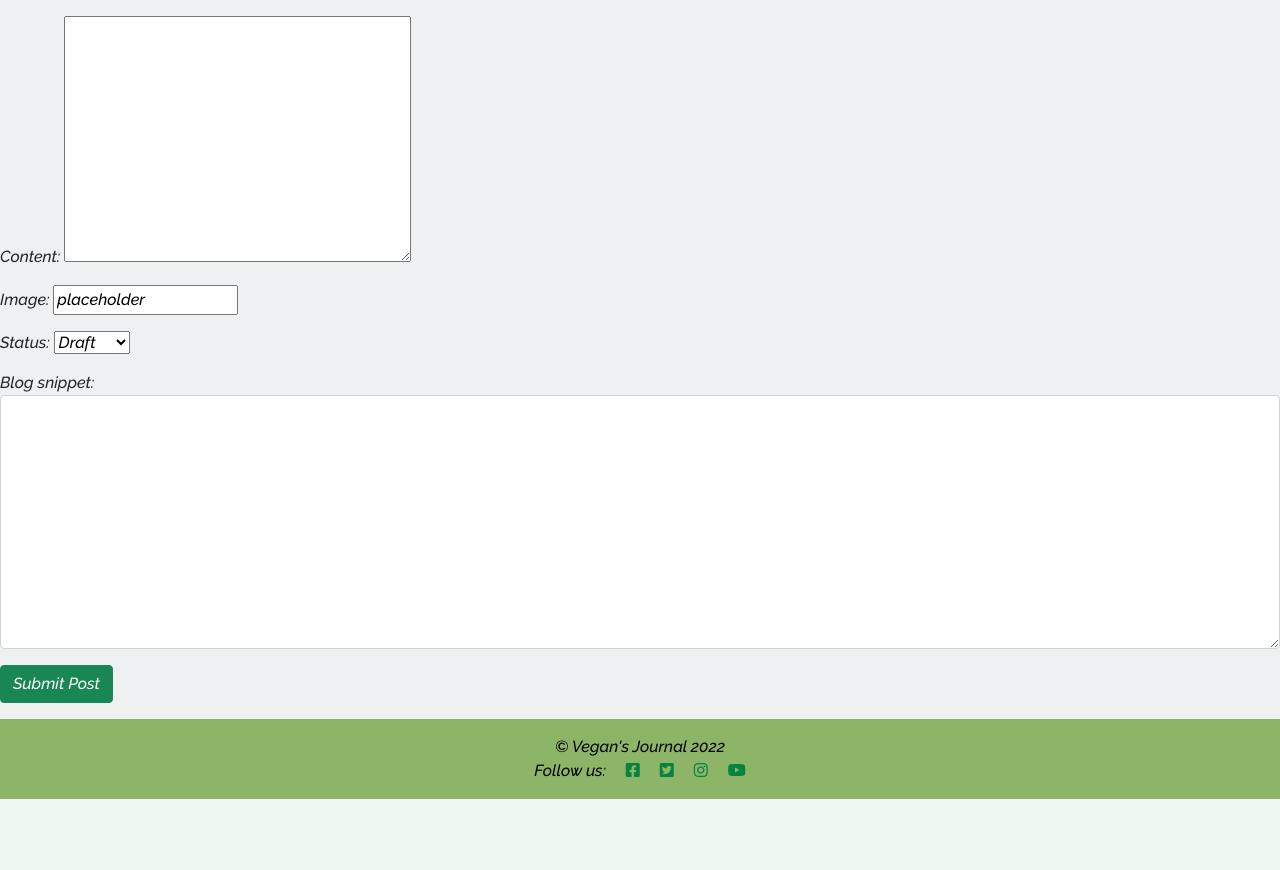
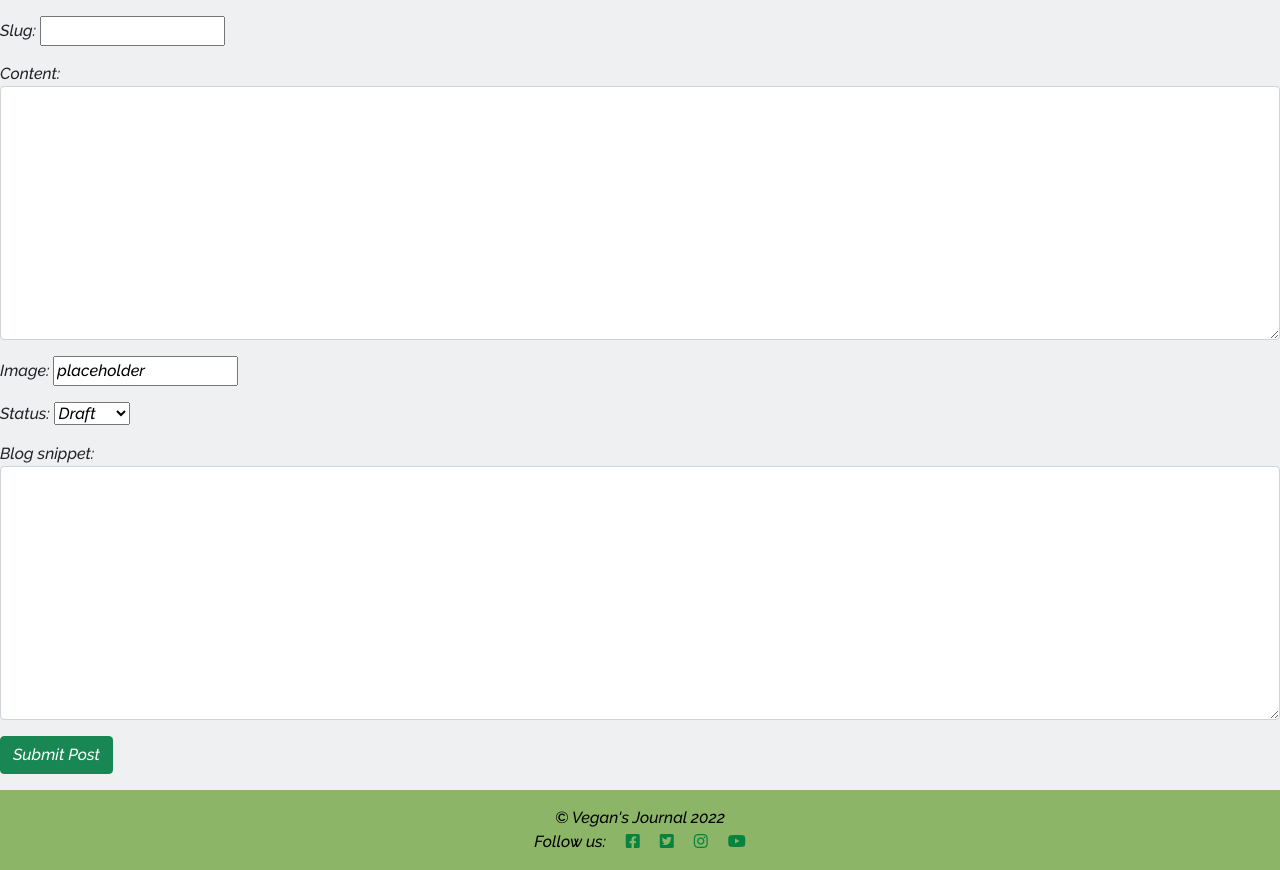
Before and after one commit to PratimaGurav/vegans-journal, a Django app: page /add_post/ in a window 1280 px wide. Shown: the part 594-1464 px from the top of the page. Before the commit the page ends 1393 px from the top, so only its background shows below. Run offline with Django 3.2, Linux system fonts and the light colour scheme; the visitor is signed in with stand-in values (Sample User, id 1); some libraries are stand-ins or nearby versions.

Commit message:
Update py files

```diff
--- a/blog/forms.py
+++ b/blog/forms.py
@@ -22,11 +22,11 @@ class AddPostForm(forms.ModelForm):
         Populate fields when creating a post.
         """
         model = Post
-        fields = ('title', 'category', 'content', 'featured_image', 'status', 'blog_snippet')
+        fields = ('title', 'category', 'slug', 'content', 'featured_image', 'status', 'blog_snippet')
         widgets = {
             'title': forms.TextInput(attrs={'class': 'form-control','placeholder':'Choose a blog title!'}),
             'category': forms.Select(choices=choice_list, attrs={'class': 'form-control'}),
-            'body': forms.Textarea(attrs={'class': 'form-control'}),
+            'content': forms.Textarea(attrs={'class': 'form-control'}),
             'blog_snippet': forms.Textarea(attrs={'class': 'form-control'}),
         }
 
@@ -41,9 +41,10 @@ class EditPostForm(forms.ModelForm):
         populate fields when editing fields in a post.
         """
         model = Post
-        fields = ('title', 'content', 'featured_image', 'status')
+        fields = ('title', 'category', 'slug', 'content', 'featured_image', 'status', 'blog_snippet')
         widgets = {
             'title': forms.TextInput(attrs={'class': 'form-control'}),
-            'body': forms.Textarea(attrs={'class': 'form-control'}),
+            'category': forms.Select(choices=choice_list, attrs={'class': 'form-control'}),
+            'content': forms.Textarea(attrs={'class': 'form-control'}),
             'blog_snippet': forms.Textarea(attrs={'class': 'form-control'}),
         }
--- a/blog/views.py
+++ b/blog/views.py
@@ -95,7 +95,7 @@ class AddPostView(LoginRequiredMixin, CreateView):
     form_class = AddPostForm
     template_name = 'add_blog_post.html'
 
-    def form_valid(self, form):
+    def form_valid(self, slug, form):
         form.instance.author = self.request.user
         return super().form_valid(form)
 
--- a/templates/base.html
+++ b/templates/base.html
@@ -29,7 +29,6 @@
                 <img class="rounded float-start"
                 src="https://res.cloudinary.com/dnt4yopv8/image/upload/v1647452499/logo_2_vdavwm.jpg"
                 alt="Site Logo VJ">
-                <!-- <span>Vegan's Journal</span> -->
             </a>
             <button class="navbar-toggler" type="button" data-bs-toggle="collapse" data-bs-target="#navbarText"
                 aria-controls="navbarText" aria-expanded="false" aria-label="Toggle navigation">
```
